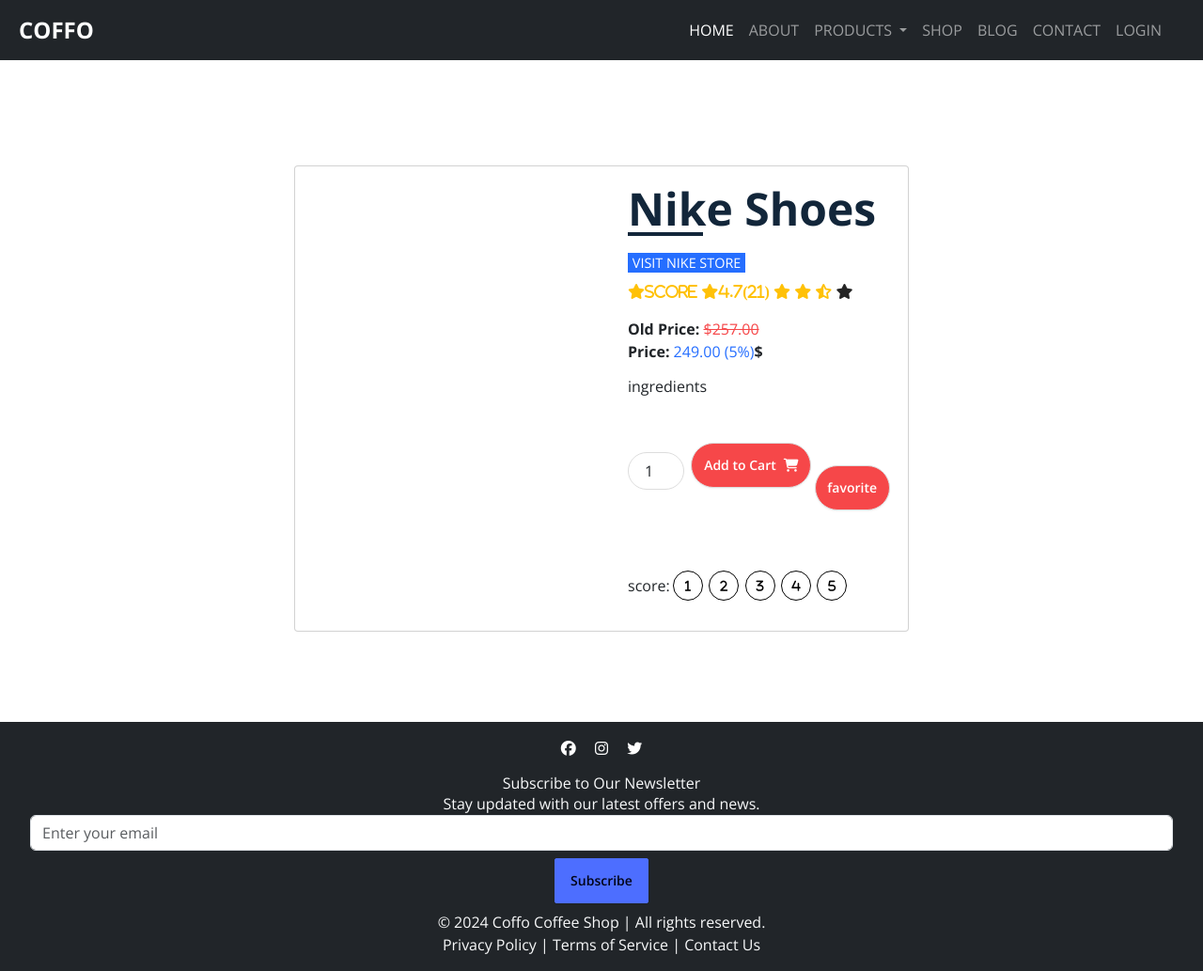
After one commit to MrSinaMaleki/Online-coffee-shop, a Django app: page /product/1 in a window 1280 px wide. The commit adds this page. Shown: the whole page at 94% size. Run offline with Django 5.2, Linux system fonts and the light colour scheme; data that the repository does not hold is empty; some libraries are stand-ins or nearby versions.

Commit message:
foother and heder mis pm add to project and file static update and adjust product detaile or all product templates

```diff
--- a/account/urls.py
+++ b/account/urls.py
@@ -1,4 +1,4 @@
-from tkinter.font import names
+
 
 from django.urls import path,include
 from django.views.generic.base import TemplateView
--- a/template/_base.html
+++ b/template/_base.html
@@ -1,14 +1,15 @@
 <!doctype html>
-<html lang="en">
+<html lang="en" data-theme="corporate">
 <head>
+    {% load static %}
     <title>{% block title %}online shop{% endblock %}</title>
-
+    <link href="https://cdn.jsdelivr.net/npm/bootstrap@5.3.0-alpha1/dist/css/bootstrap.min.css" rel="stylesheet">
+    <link rel="stylesheet" href="{% static 'css/cssMain.css' %}">
     {% include "layout/head.html" %}
     {% block extra_head %}{% endblock %}
 </head>
 <body>
 {% include "components/header.html" %}
-
 
 
 <main class="max-w-[1920px] mt-16 py-5 mx-auto min-h-[80vh]">
@@ -20,4 +21,5 @@
 
 </body>
 {% block extra_body %}{% endblock %}
+<script src="https://cdn.jsdelivr.net/npm/bootstrap@5.3.0-alpha1/dist/js/bootstrap.bundle.min.js"></script>
 </html>
--- /dev/null
+++ b/template/components/footer.html
@@ -0,0 +1,30 @@
+<footer class="bg-dark text-light text-center py-3 mt-auto z-0">
+            <div class="container">
+
+
+                <div class="social-icons mb-3">
+                    <a href="#" class="text-white mx-2"><i class="fab fa-facebook"></i></a>
+                    <a href="#" class="text-white mx-2"><i class="fab fa-instagram"></i></a>
+                    <a href="#" class="text-white mx-2"><i class="fab fa-twitter"></i></a>
+                </div>
+
+                <!-- Newsletter Subscription Form -->
+                <div class="newsletter-signup">
+                    <h5>Subscribe to Our Newsletter</h5>
+                    <p>Stay updated with our latest offers and news.</p>
+                    <form class="form-inline justify-content-center">
+                        <input class="form-control mb-2 mr-sm-2" type="email" placeholder="Enter your email"
+                            aria-label="Email">
+                        <button class="btn btn-primary mb-2" type="submit">Subscribe</button>
+                    </form>
+                </div>
+            </div>
+
+            <p>&copy; 2024 Coffo Coffee Shop | All rights reserved.</p>
+            <p>
+                <a href="#" class="text-light">Privacy Policy</a> |
+                <a href="#" class="text-light">Terms of Service</a> |
+                <a href="#" class="text-light">Contact Us</a>
+            </p>
+            </div>
+        </footer>
--- a/template/components/header.html
+++ b/template/components/header.html
@@ -1,21 +1,94 @@
-<ul>
-    {% for item in menu %}
+{#<ul>#}
+{#    {% for item in menu %}#}
+{#        <li>#}
+{#            <a href="{{ item.link }}">{{ item.title }}</a>#}
+{#            {% if item.subcategories %}#}
+{#                <ul>#}
+{#                    {% for sub in item.subcategories %}#}
+{#                        <li>#}
+{#                            <a href="{{ sub.link }}">{{ sub.title }}</a>#}
+{#                            {% if sub.subcategories %}#}
+{#                                <ul>#}
+{#                                    {% include 'components/subcategories.html' with subcategories=sub.subcategories %}#}
+{#                                </ul>#}
+{#                            {% endif %}#}
+{#                        </li>#}
+{#                    {% endfor %}#}
+{#                </ul>#}
+{#            {% endif %}#}
+{#        </li>#}
+{#    {% endfor %}#}
+{#</ul>#}
+
+
+    <header>
+        <nav class="navbar navbar-expand-lg navbar-dark bg-dark">
+            <div class="container-fluid">
+                <a class="navbar-brand" href="#">COFFO</a>
+                <button class="navbar-toggler" type="button" data-bs-toggle="collapse" data-bs-target="#navbarNav"
+                    aria-controls="navbarNav" aria-expanded="false" aria-label="Toggle navigation">
+                    <span class="navbar-toggler-icon"></span>
+                </button>
+                <div class="collapse navbar-collapse justify-content-end" id="navbarNav">
+                    <ul class="navbar-nav">
+                        <li class="nav-item">
+                            <a class="nav-link active" href="#">Home</a>
+                        </li>
+                        <li class="nav-item">
+                            <a class="nav-link" href="#">About</a>
+                        </li>
+
+                        <li class="nav-item dropdown">
+                            <a class="nav-link dropdown-toggle" href="#" id="productDropdown" role="button"
+                                data-bs-toggle="dropdown" aria-expanded="false">
+                                Products
+                            </a>
+                            <ul class="dropdown-menu" aria-labelledby="productDropdown">
                                 <li>
-            <a href="{{ item.link }}">{{ item.title }}</a>
-            {% if item.subcategories %}
-                <ul>
-                    {% for sub in item.subcategories %}
+                                    <a class="dropdown-item" data-bs-toggle="collapse" href="#collapseCoffees"
+                                        role="button" aria-expanded="false" aria-controls="collapseCoffees">
+                                        Coffees
+                                    </a>
+                                    <div class="collapse" id="collapseCoffees">
+                                        <ul class="list-unstyled ms-3">
+                                            <li><a class="dropdown-item" href="#">Espresso</a></li>
+                                            <li><a class="dropdown-item" href="#">Latte</a></li>
+                                            <li><a class="dropdown-item" href="#">Cappuccino</a></li>
+                                        </ul>
+                                    </div>
+                                </li>
                                 <li>
-                            <a href="{{ sub.link }}">{{ sub.title }}</a>
-                            {% if sub.subcategories %}
-                                <ul>
-                                    {% include 'components/subcategories.html' with subcategories=sub.subcategories %}
+                                    <a class="dropdown-item" data-bs-toggle="collapse" href="#collapseFoods"
+                                        role="button" aria-expanded="false" aria-controls="collapseFoods">
+                                        Foods
+                                    </a>
+                                    <div class="collapse" id="collapseFoods">
+                                        <ul class="list-unstyled ms-3">
+                                            <li><a class="dropdown-item" href="#">Sandwiches</a></li>
+                                            <li><a class="dropdown-item" href="#">Pastries</a></li>
+                                            <li><a class="dropdown-item" href="#">Salads</a></li>
                                         </ul>
-                            {% endif %}
+                                    </div>
                                 </li>
-                    {% endfor %}
                             </ul>
-            {% endif %}
                         </li>
-    {% endfor %}
+                        <li class="nav-item">
+                            <a class="nav-link" href="#">Shop</a>
+                        </li>
+                        <li class="nav-item">
+                            <a class="nav-link" href="#">Blog</a>
+                        </li>
+                        <li class="nav-item">
+                            <a class="nav-link" href="#">Contact</a>
+                        </li>
+                        <li class="nav-item">
+                            <a class="nav-link" href="#">Login</a>
+                        </li>
+                        <li class="nav-item">
+                            <a class="nav-link" href="#"><i class="bi bi-search"></i></a>
+                        </li>
                     </ul>
+                </div>
+            </div>
+        </nav>
+    </header>
--- a/template/product/all_products.html
+++ b/template/product/all_products.html
@@ -28,7 +28,8 @@
             products.forEach(product => {
                 const productCard = `
 
-                    <div class="product-card">
+                    <div class="card bg-base-100 w-96 shadow-xl m-2">
+                        <div class="card-body">
                             <div class="like-btn ${product.is_liked ? 'liked' : ''}" onclick="toggleLike(${product.id}, this)">
                                 <i class="fas fa-heart"></i>
                             </div>
@@ -37,6 +38,7 @@
                             <div class="product-title">${product.title}</div>
                             <div class="product-price">$${product.price}</div>
                             <a href="#" class="btn btn-primary" onclick="addToCart(${product.id})">Add to Cart</a>
+                        </div>
                     </div>
                   </a>
                 `;
--- a/template/product/detailProduct.html
+++ b/template/product/detailProduct.html
@@ -5,7 +5,7 @@
 	    <link href="{% static "css/detaileProduct.css" %}" rel="stylesheet" >
 {% endblock %}
 {% block content %}
-    <div class="max-w-[80vw] max-h-[1vh] m-auto">
+    <div class="max-w-[80vw]  z-0">
         <div class="card-compact">
             <div class="card">
                 <!-- card left -->
@@ -69,19 +69,19 @@
                     <div class="social-links">
                         <p>score: </p>
                         <a href="#">
-                            <i class="fab fa-facebook-f">1</i>
+                            <i class="fab ">1</i>
                         </a>
                         <a href="#">
-                            <i class="fab fa-twitter">2</i>
+                            <i class="fab ">2</i>
                         </a>
                         <a href="#">
-                            <i class="fab fa-instagram">3</i>
+                            <i class="fab ">3</i>
                         </a>
                         <a href="#">
-                            <i class="fab fa-whatsapp">4</i>
+                            <i class="fab ">4</i>
                         </a>
                         <a href="#">
-                            <i class="fab fa-pinterest">5</i>
+                            <i class="fab ">5</i>
                         </a>
                     </div>
                 </div>
```
Also changed, not shown: account/migrations/0005_alter_human_managers_alter_human_is_delete.py (added), comment/migrations/0003_alter_comments_options_alter_comments_is_delete.py (added), order/migrations/0002_alter_order_managers_alter_order_is_delete.py (added), product/migrations/0004_alter_ingredients_is_delete_alter_product_is_delete_and_more.py (added), storage/static/css/cssMain.css (added). Lines whose indentation alone changed are shown as unchanged.
